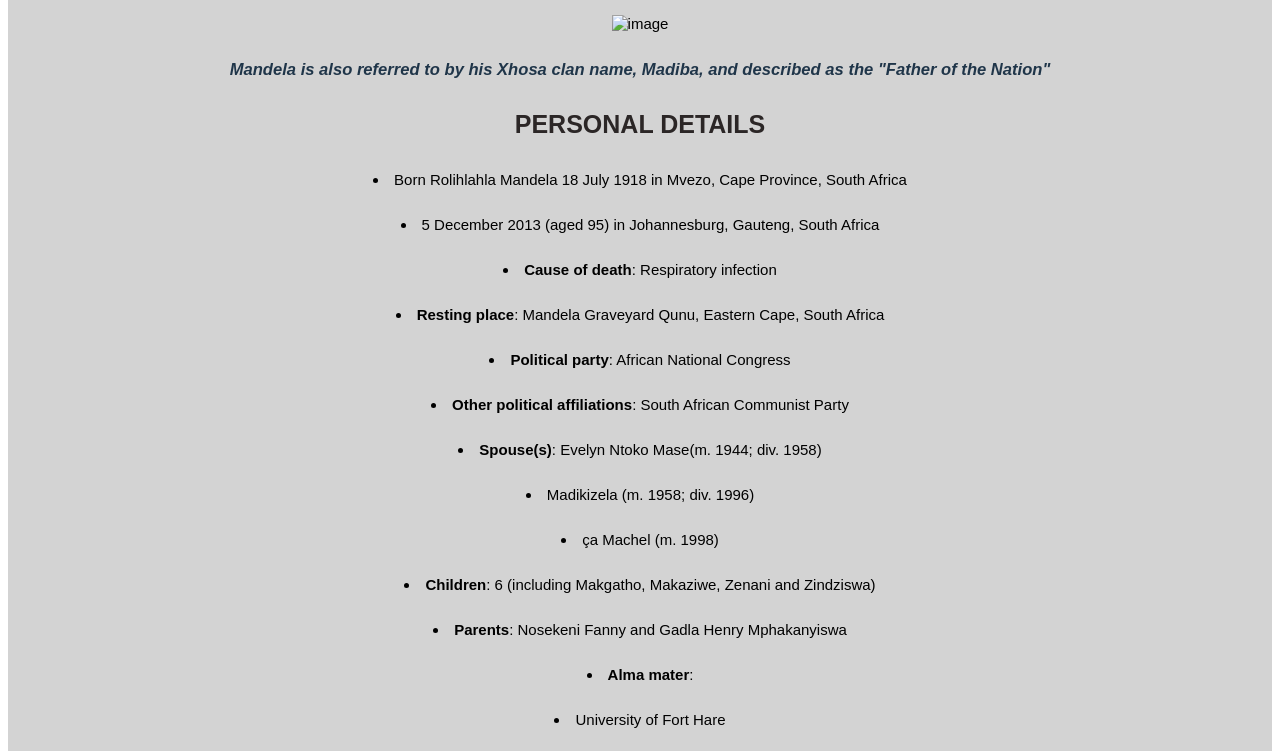
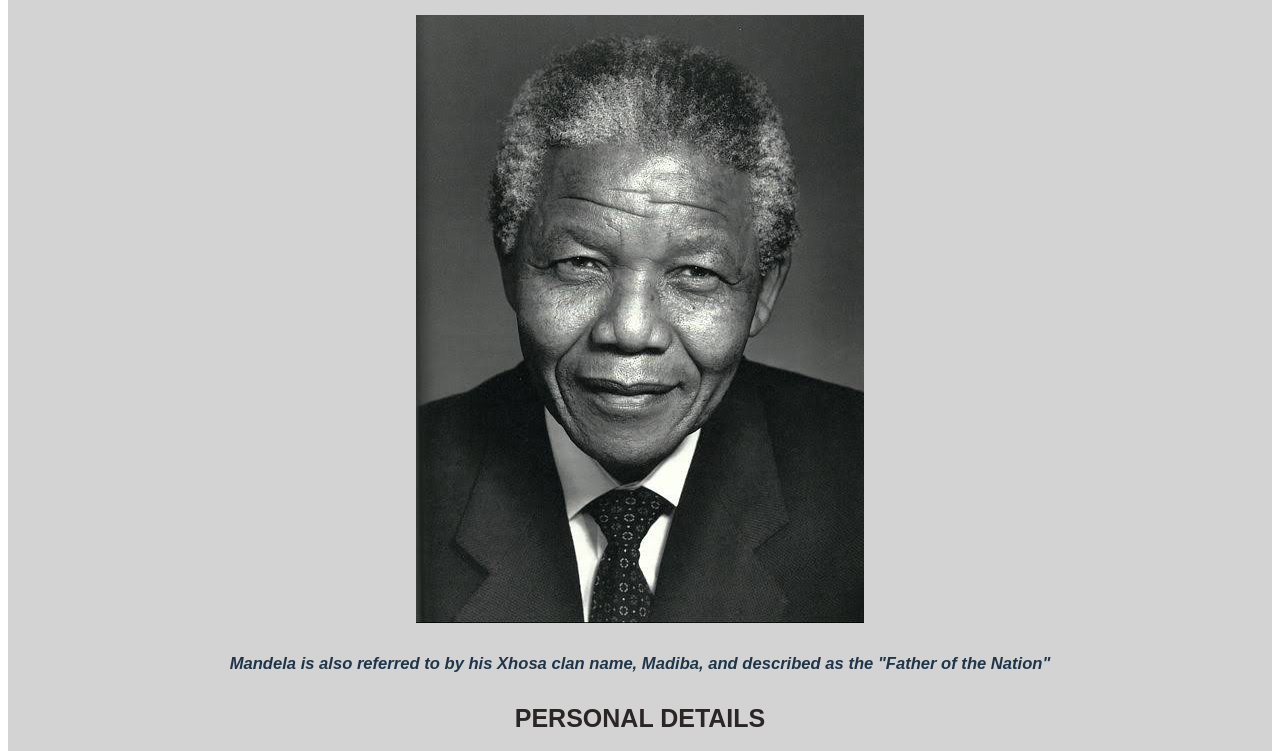
Before and after one commit to McSteve7/-tribute-Page, a plain HTML site: page index.html in a window 1280 px wide. Shown: the part 208-959 px from the top of the page. Drawn offline with Linux system fonts and the light colour scheme.

Commit message:
Update index.html

```diff
--- a/index.html
+++ b/index.html
@@ -22,7 +22,7 @@
         <h3> The man who led the walk to freedom </h3>
     </div>
     <div id="img-div">
-        <img src="Images/images (10).jpeg" alt="image" img-caption="Nelson Mandela">
+        <img src="images (10).jpeg" alt="image" img-caption="Nelson Mandela">
     </div>
     <div id="tribute-infos">
         <h5> Mandela is also referred to by his Xhosa clan name, Madiba, and described as the "Father of the Nation" </h5>
```
